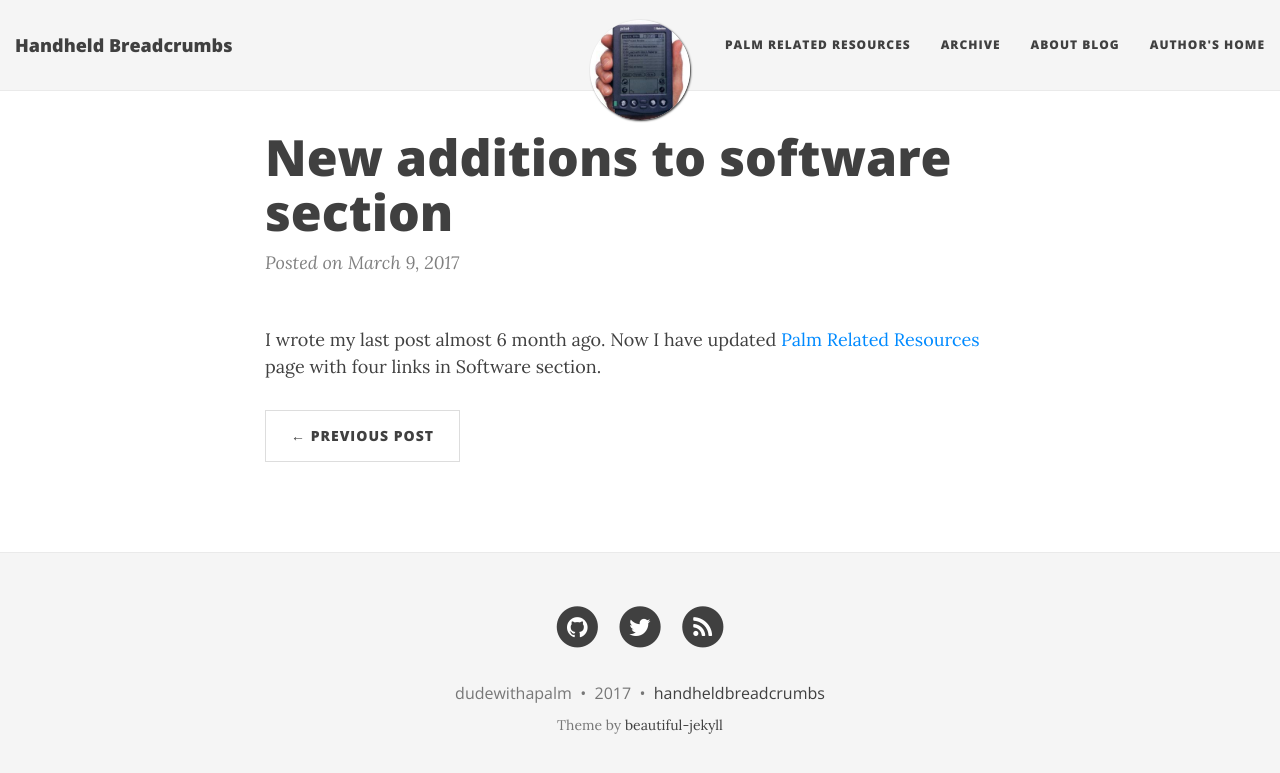
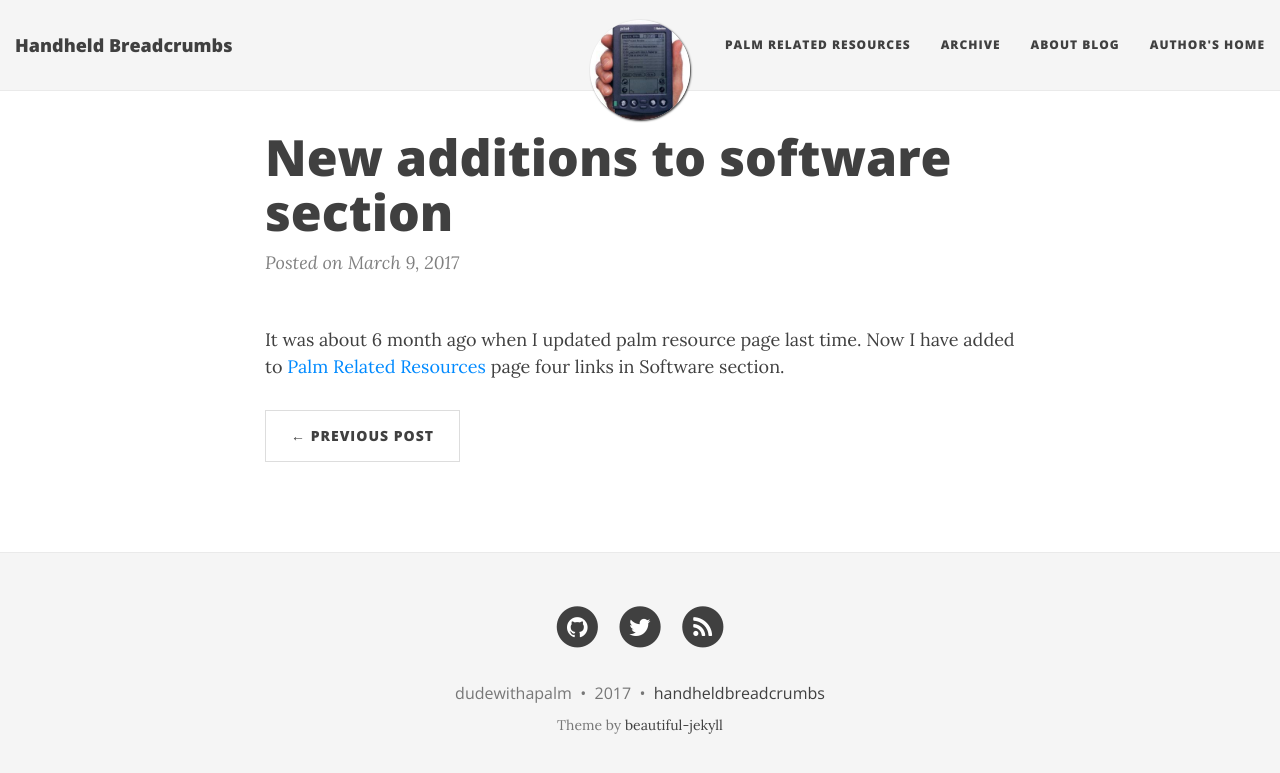
Before and after one commit to handheldbreadcrumbs/handheldbreadcrumbs.github.io, a Jekyll site: the page built from _posts/2017-03-08-palmresources.markdown, in a window 1280 px wide. Shown: the top 773 px of the page. Built offline with Jekyll 4.4.1, drawn with Linux system fonts in a browser that asks for light colours; nearby versions of some CDN libraries; comment, search, counter and statistics services are not loaded.

Commit message:
amendment to article

```diff
--- a/_posts/2017-03-08-palmresources.markdown
+++ b/_posts/2017-03-08-palmresources.markdown
@@ -5,4 +5,4 @@ date:   2017-03-08 23:10:56
 categories: palmos resources
 ---
 
-I wrote my last post almost 6 month ago. Now I have updated [Palm Related Resources](https://handheldbreadcrumbs.github.io/palmresources/){:target="_blank"} page with four links in Software section.
+It was about 6 month ago when I updated palm resource page last time. Now I have added to [Palm Related Resources](https://handheldbreadcrumbs.github.io/palmresources/){:target="_blank"} page four links in Software section.
```
